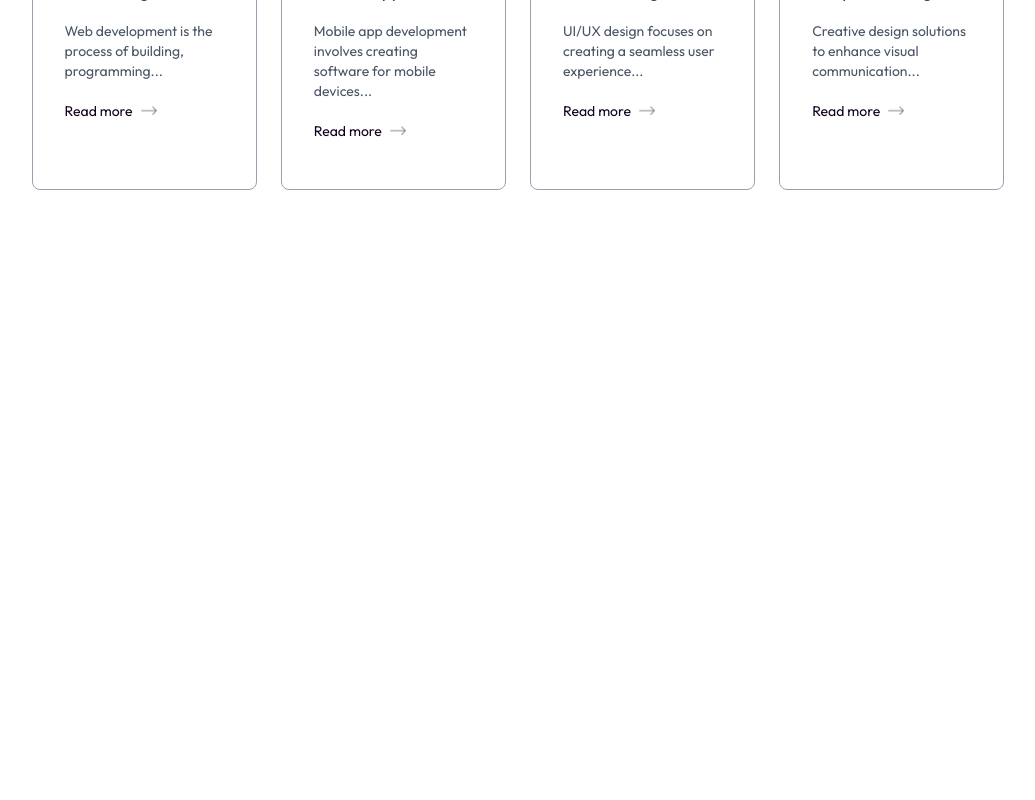
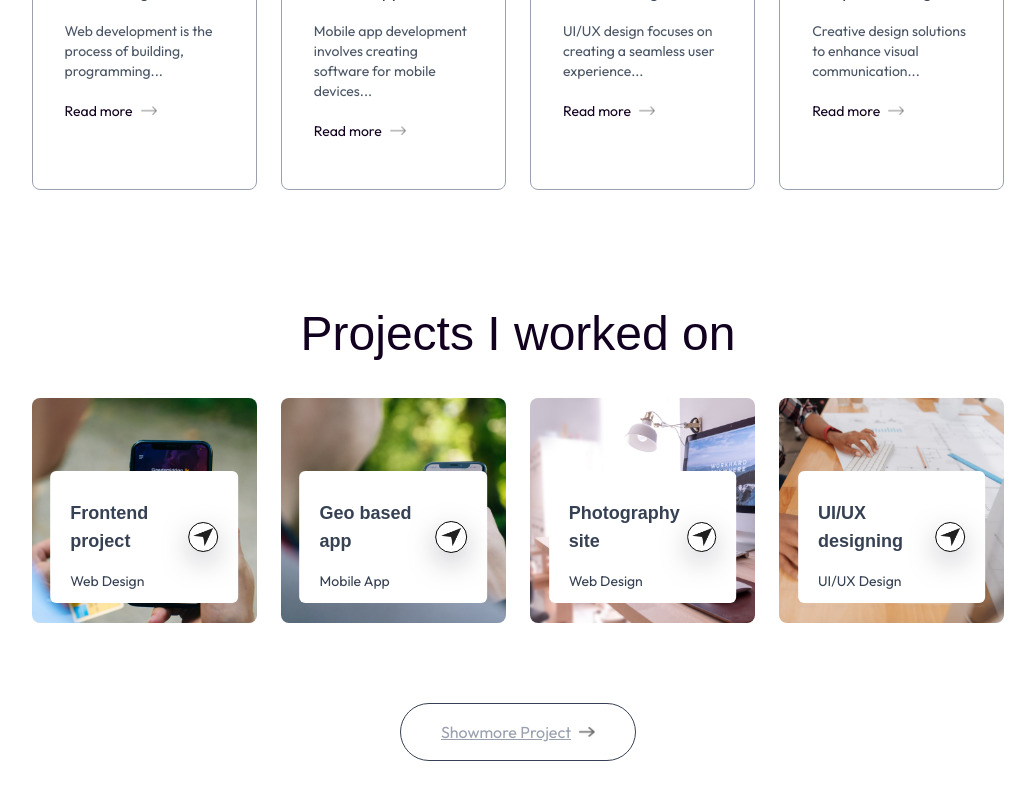
Before and after one commit to VivekYadavDeveloper/Portfolio, a Next.js app: page / in a window 1280 px wide. Shown: the part 2021-2821 px from the top of the page, without its empty margins (122-1157 px from the left). Before the commit the page ends 2291 px from the top, so only its background shows below. Built offline with nearby package versions, Linux system fonts and the light colour scheme; a web font is replaced by a local one.

Commit message:
Project Section Complete

```diff
--- a/app/page.js
+++ b/app/page.js
@@ -2,6 +2,7 @@ import About from "@/components/About";
 import Header from "@/components/Header";
 import Navbar from "@/components/Navbar";
 import { Services } from "@/components/Services";
+import Work from "@/components/Work";
 
 
 export default function Home() {
@@ -11,6 +12,7 @@ export default function Home() {
       <Header />
       <About />
       <Services />
+      <Work/>
     </>
   );
 }
--- /dev/null
+++ b/components/Work.jsx
@@ -0,0 +1,37 @@
+import { assets, workData } from '@/assets/assets'
+import Image from 'next/image'
+import React from 'react'
+
+const Work = () => {
+    return (
+        <div id='work' className='w-full px-[12%] py-10 scroll-mt-20'>
+            <h2 className='text-center mb-2 text-5xl font-ovo'>
+                Projects I worked on
+            </h2>
+            <div className='grid grid-cols-auto-fit gap-6 my-10'>
+
+                {/* Card Section */}
+                {workData.map((projects, index) => (
+                    <div key={index} style={{ backgroundImage: `url(${projects.bgImage})` }} className='aspect-square bg-no-repeat bg-cover bg-center rounded-lg relative cursor-pointer group'>
+
+                        <div className='bg-white w-10/12 rounded-md absolute bottom-5  left-1/2 -translate-x-1/2 py-3 px-5 flex items-center justify-between duration-500 group-hover:bottom-7'>
+
+                            <div>
+                                <h2 className='text-lg font-semibold my-4 text-gray-700'>{projects.title}</h2>
+                                <p className='text-sm text-gray-700'>{projects.description}</p>
+                            </div>
+                            <div className='border rounded-full border-black w-9 aspect-square flex items-center justify-center shadow-dark group-hover:bg-purple-100 transition duration-500'>
+                                <Image src={assets.send_icon} alt="send icon" className='w-5' />
+                            </div>
+                        </div>
+                    </div>
+                ))}
+            </div>
+
+            <a className='w-max flex items-center justify-center gap-2 underline text-gray-400 border-[0.5px] border-gray-700 rounded-full py-3 px-10 mx-auto my-20 hover:bg-light-hover hover:-translate-y-1 duration-500' href=""> Showmore Project <Image className='w-4' src={assets.right_arrow_bold} alt='Showmore' /></a>
+
+        </div>
+    )
+}
+
+export default Work
```
